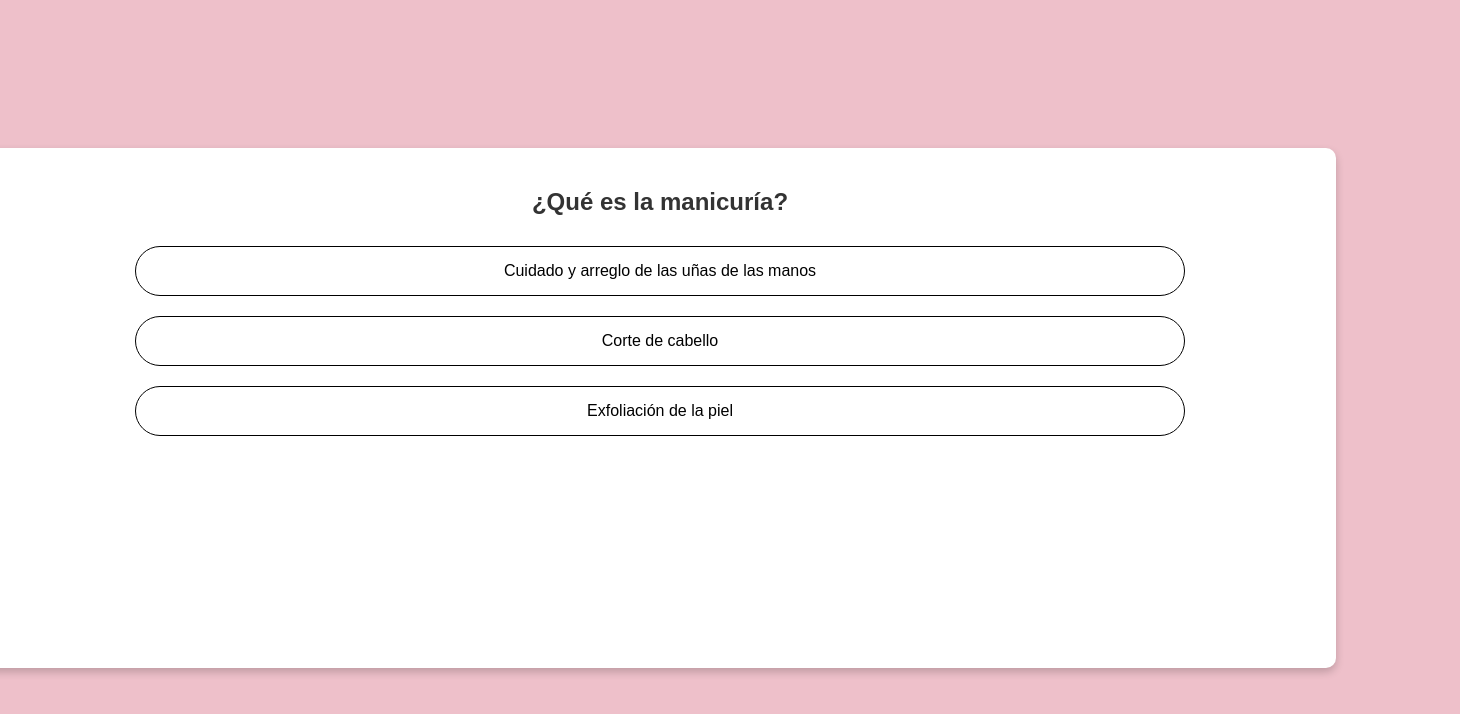
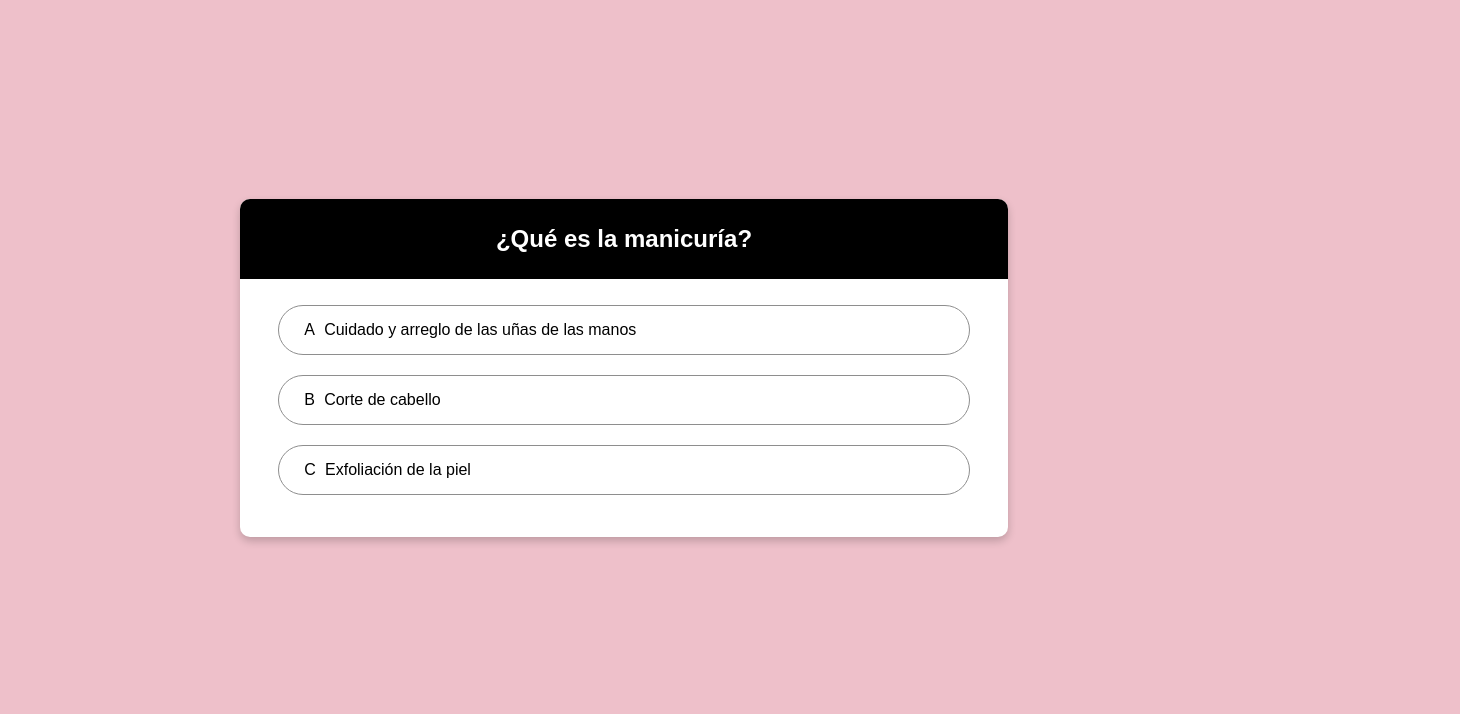
Before and after one commit to NeneWang/meli-games, a Next.js app: page / in a window 1280 px wide. Both pictures are taken after a click on the button "Nails". Shown: the top 714 px of the page, 1460 px wide, since content can reach past the window. Built offline with nearby package versions, Linux system fonts and the light colour scheme.

Commit message:
colors addition

```diff
--- /dev/null
+++ b/components/CircleLabel.js
@@ -0,0 +1,14 @@
+import React from 'react';
+
+const CircleLabel = ({ label, color }) => {
+
+  return (
+
+      <span className="labelStyles">
+        <span className="labelInside">{label}</span>
+      </span>
+
+  );
+};
+
+export default CircleLabel;
--- a/components/Quiz.js
+++ b/components/Quiz.js
@@ -1,4 +1,5 @@
 import React, { useState, useEffect } from 'react';
+import CircleLabel from './CircleLabel';
 
 const Quiz = ({ QuestionSet, defaultIndex = -1, selectCategory }) => {
     // const [defaultIndex, setIndex] = useState(defaultIndex);
@@ -8,10 +9,10 @@ const Quiz = ({ QuestionSet, defaultIndex = -1, selectCategory }) => {
 
     // useEffect(() => {
 
-        if (defaultIndex === -1 && QuestionSet?.length > 0) {
-            const randomIndex = Math.floor(Math.random() * QuestionSet.length);
-            setIndex(randomIndex);
-        }
+    if (defaultIndex === -1 && QuestionSet?.length > 0) {
+        const randomIndex = Math.floor(Math.random() * QuestionSet.length);
+        setIndex(randomIndex);
+    }
     //     console.log('Question set default index', defaultIndex, 'acula modified index', defaultIndex);
     // }, [defaultIndex, QuestionSet]);
 
@@ -49,7 +50,10 @@ const Quiz = ({ QuestionSet, defaultIndex = -1, selectCategory }) => {
     return (
         <div className="quiz-container">
             {/* <div className="quiz-container"></div> */}
-            <h2 className="question-text">{QuestionSet[defaultIndex].question}</h2>
+            <div className="title-container">
+                <h2 className="question-text">{QuestionSet[defaultIndex].question}</h2>
+            </div>
+            {/* <h2 className="question-text">{QuestionSet[defaultIndex].question}</h2> */}
             <div className="options-container">
                 {QuestionSet[defaultIndex].options.map((option) => (
 
@@ -58,7 +62,7 @@ const Quiz = ({ QuestionSet, defaultIndex = -1, selectCategory }) => {
                         className={`option-button option ${answerSubmitted && option.label == QuestionSet[defaultIndex].answer ? 'correct_option' : ''} ${selectedOption === option.label ? (option.label != QuestionSet[defaultIndex].answer ? 'incorrect_selected' : '') : ''}`}
                         key={option.label}
                     >
-                        {option.value}
+                    <CircleLabel label={option.label} /> {option.value}
                     </button>
                 ))}
             </div>
--- a/styles/global.css
+++ b/styles/global.css
@@ -5,7 +5,19 @@ body {
 
   justify-content: center;
   align-items: center;
+}
 
+.title-container {
+  width: 100%;
+  height: 5em;
+  margin-bottom: 1em;
+  background-color: black;
+  display: flex;
+  justify-content: center;
+  align-items: center;
+  border-radius: 10px 10px 0px 0px;
+
+  color: white;
 }
 
 .quiz-container {
@@ -13,21 +25,21 @@ body {
   border-radius: 10px;
   box-shadow: 0 4px 8px rgba(0, 0, 0, 0.2);
 
-  width: 100em;
   max-width: 80%;
+  width: 50em;
 
-  min-height: 30em;
+  /* min-height: 30em; */
 
-  padding: 20px;
-  margin-left: 10%;
+  /* padding: 5em; */
+  margin: 0em 5em 5em 5em;
+  padding-bottom: 2em;
 
   text-align: center;
-
 }
 
 .question-text {
   font-size: 1.5em;
-  color: #333;
+  /* color: #333; */
   margin-bottom: 20px;
 }
 
@@ -39,21 +51,21 @@ body {
 
 .option-button {
   /* color: #ffffff; */
-  border: 1px solid black;
+  border: 1px solid rgb(142, 142, 142);
   background-color: #ffffff;
   padding: 15px 20px;
   margin: 10px 0;
   font-size: 1em;
+  text-align: start;
   border-radius: 25px;
   cursor: pointer;
   transition: background-color 0.3s ease;
-  width: 80%;
+  width: 90%;
 }
-
 
 .redirect-button {
   /* color: #ffffff; */
-  border: 1px solid black;
+  border: 1px solid rgba(142, 142, 142, 0.666);
   background-color: #ffffff;
   padding: 15px 20px;
   margin: 10px 0;
@@ -66,17 +78,24 @@ body {
 }
 
 .option:hover {
-  background-color: #a8bfa9a2;
+  background-color: #eec0ca9f;
+  border: 1px solid #eec0ca9f;
 }
 
 .option-button.incorrect_selected {
   /* border: ; */
-  background-color: #c55858bc;
+  /* background-color: #c55858bc; */
+  /* c05151 */
+  background-color: #ed4956;
+  border: 0;
+  color: white;
 }
 
 .option-button.correct_option {
   /* border: ; */
-  background-color: #38c648bc;
+  background-color: #70bf50;
+  border: 0;
+  color: white;
 }
 
 .submit-button {
@@ -129,3 +148,25 @@ body {
     /* background-color: black; */
   }
 }
+
+.labelStyles {
+  font-size: 1em;
+  /* color: #white; */
+  display: 'inline-block';
+  /* margin-bottom: 20px; */
+
+  height: 4em;
+  border-radius: 50%!important;
+  padding: 0.3em;
+  /* border: 1px solid; */
+}
+
+.labelInside{
+  /* font-size: 1em; */
+  /* color: #white; */
+  /* display: 'inline-block'; */
+  margin-bottom: 20px;
+
+  height: 4em;
+  width: 4em;
+}
```
